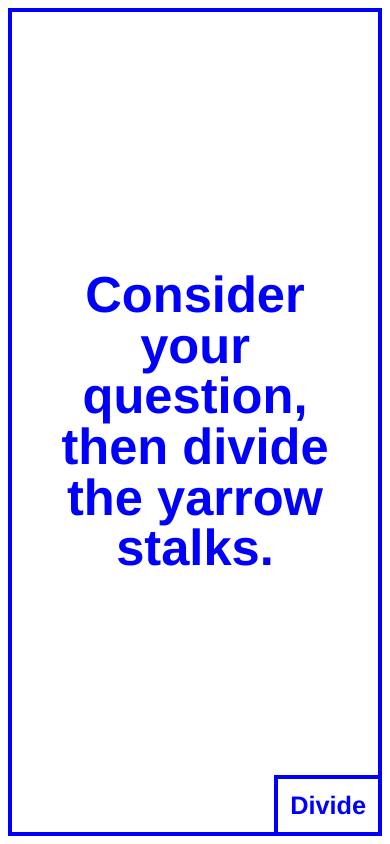
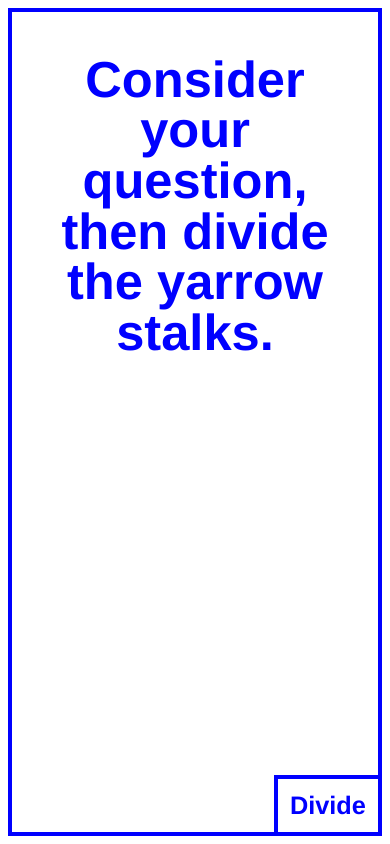
Before and after one commit to barret-anspach/yi-qing, a Vue app: page /consult in a window 390 px wide. Built offline with nearby package versions, Linux system fonts and the light colour scheme.

Commit message:
mobile fixes

```diff
--- a/package.json
+++ b/package.json
@@ -5,6 +5,7 @@
   "scripts": {
     "serve": "vue-cli-service serve",
     "build": "vue-cli-service build",
+    "deploy": "heroku static:deploy -a yi-qing",
     "lint": "vue-cli-service lint"
   },
   "dependencies": {
@@ -20,7 +21,7 @@
     "babel-eslint": "^10.0.1",
     "eslint": "^5.8.0",
     "eslint-plugin-vue": "^5.0.0",
-    "node-sass": "^4.9.0",
+    "node-sass": "^4.14.1",
     "sass-loader": "^7.1.0",
     "vue-template-compiler": "^2.5.21"
   }
--- a/src/App.vue
+++ b/src/App.vue
@@ -36,12 +36,12 @@
     position: relative;
     display: flex;
     flex-flow: column nowrap;
-    justify-content: center;
-    align-items: center;
+    justify-content: flex-start;
+    align-items: flex-start;
     border: 0.5vmax solid color(main);
     margin: 1vmax;
-    height: 100%;
-    min-height: calc(100vh - 2vmax);
+    height: calc(100vh - 2vmax);
+    min-height: 100%;
     font-family: 'Brandon Grotesque', brandon-grotesque, Helvetica, Arial, sans-serif;
     -webkit-font-smoothing: antialiased;
     -moz-osx-font-smoothing: grayscale;
@@ -49,6 +49,7 @@
     text-align: center;
     color: color(main);
     will-change: border-color, color;
+    overflow-y: scroll;
   }
   #app.completed {
     border-color: color(main);
@@ -70,11 +71,11 @@
     }
   }
   #nav {
-    position: absolute;
+    position: fixed;
     display: flex;
     flex-flow: row-reverse;
-    bottom: 0;
-    right: 0;
+    bottom: 1.5vmax;
+    right: 1.5vmax;
     a {
       cursor: pointer;
       position: relative;
--- a/src/components/Division.vue
+++ b/src/components/Division.vue
@@ -45,6 +45,9 @@
   @import './../style.scss';
   $square: calc(100vmin - 5vmax);
   $ease: ease-out;
+  .division {
+    z-index: 1;
+  }
   .yarrow-stalks {
     z-index: -1;
     display: flex;
--- a/src/components/Hexagram.vue
+++ b/src/components/Hexagram.vue
@@ -70,4 +70,11 @@
     opacity: 0;
     transform: translateX(100%);
   }
+  .hexagram /deep/ .line.changing:last-of-type:before {
+    content: '';
+    position: absolute;
+    display: block;
+    /*top: 0;*/
+    /*translate(0, -100%);*/
+  }
 </style>
--- a/src/store/modules/consultation.js
+++ b/src/store/modules/consultation.js
@@ -96,7 +96,6 @@ const actions = {
                     return t.sequence.toString().startsWith(_seqString)
                 })
                 .map(t => Color(t.color))
-            window.console.log('_matchTrigrams:\n', _matchTrigrams)
             _color = _matchTrigrams.reduce((acc, c) => acc.mix(c, 1 / _matchTrigrams.length), _color)
         }
         // TODO: #app.style.setProperty('--color-main', ##NEW COLOR)
--- a/src/views/Consult.vue
+++ b/src/views/Consult.vue
@@ -46,7 +46,6 @@
   @import './../style.scss';
   .message {
     z-index: 5;
-    mix-blend-mode: color;
     color: color(main);
     margin: 5vmax;
     line-height: 1;
--- /dev/null
+++ b/vue.config.js
@@ -0,0 +1,3 @@
+module.exports = {
+    publicPath: '/'
+}
```
Also changed, not shown: 1 other file (tests, documents, lock files or other folders).
